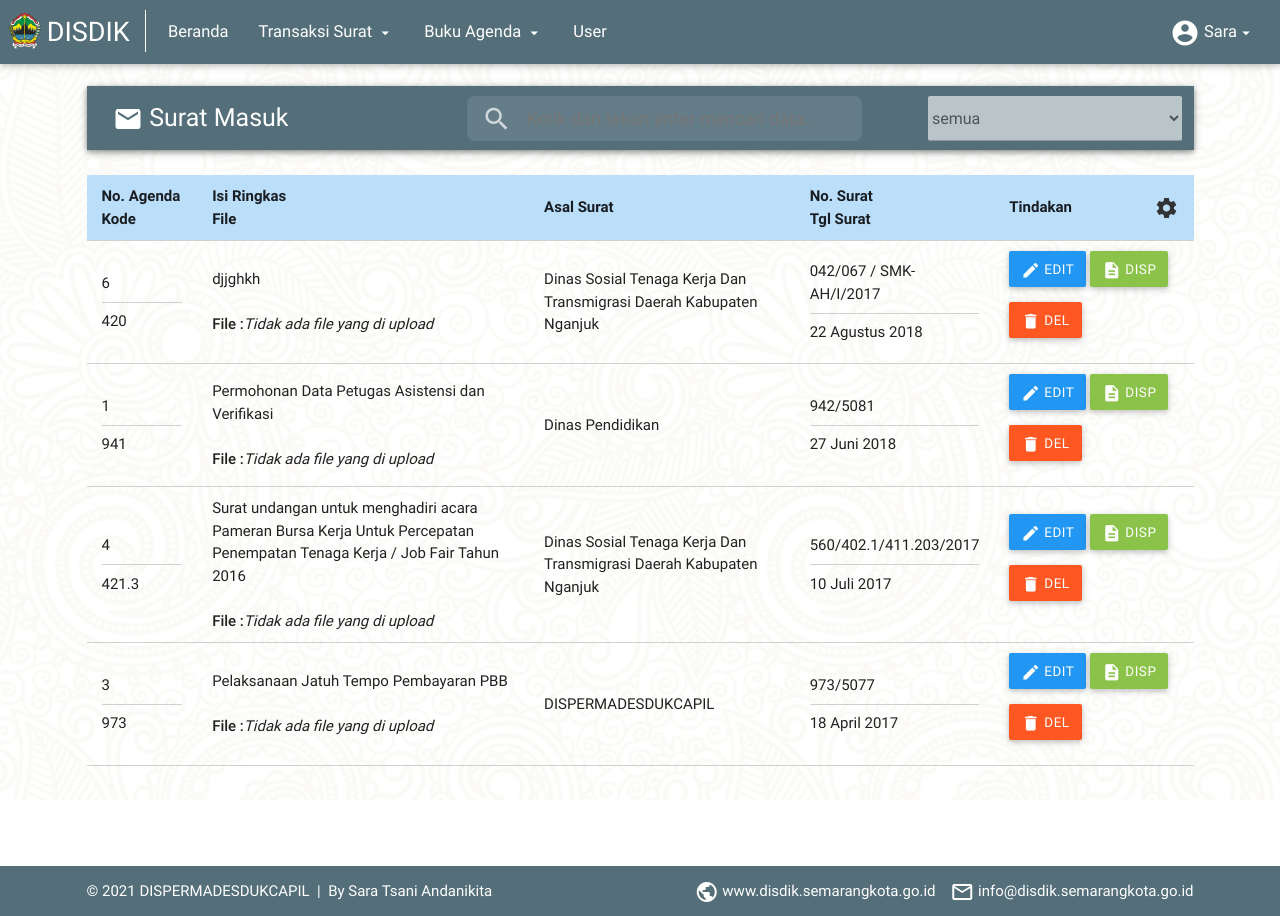
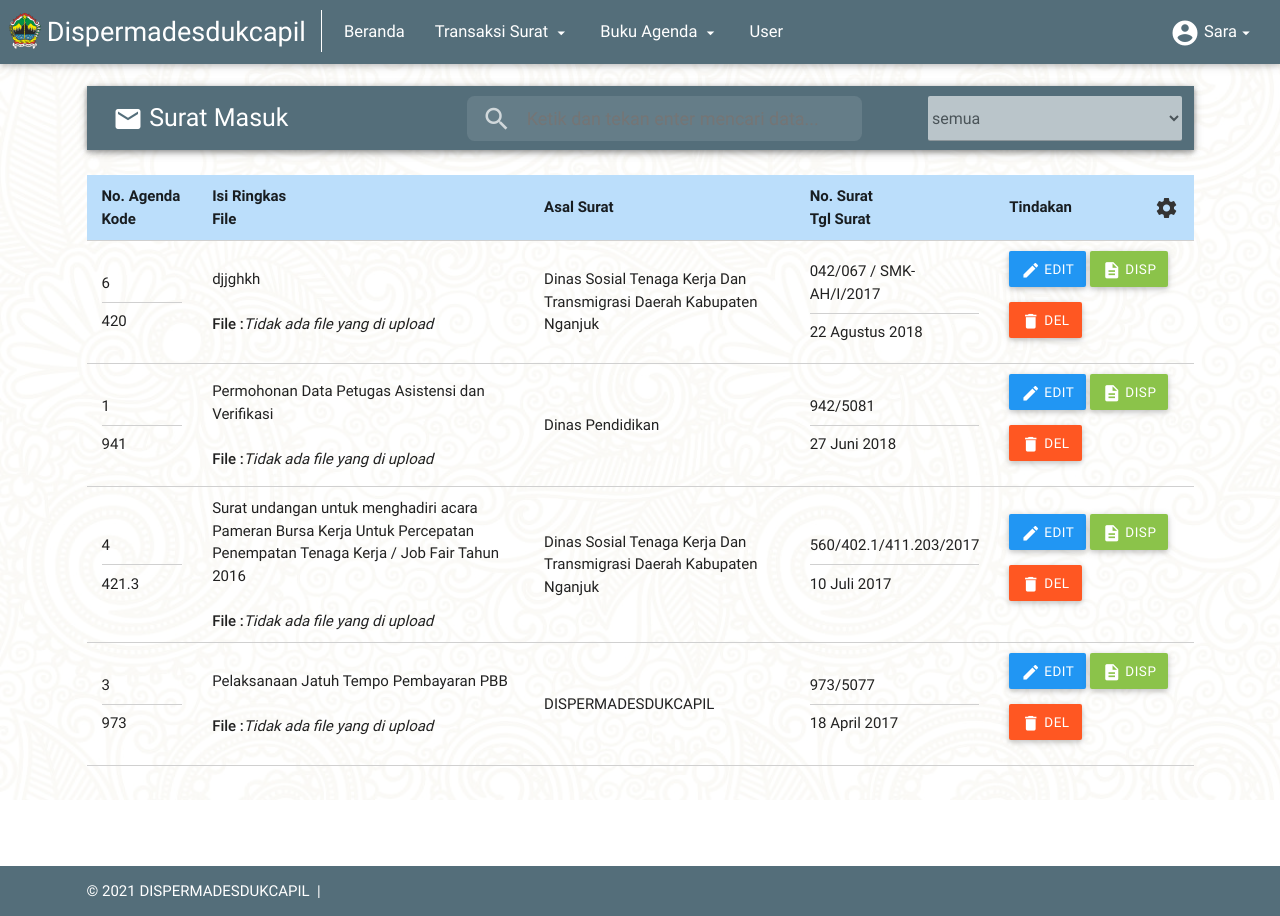
Before and after one commit to yogabraman/surat, a PHP site: page /admin.php?page=tsm in a window 1280 px wide. Run offline with PHP 8.4, Linux system fonts and the light colour scheme; a user stored in the database is signed in; data comes from the database, SQL or seed files in the repository; data that the repository does not hold is empty.

Commit message:
fix title

```diff
--- a/include/footer.php
+++ b/include/footer.php
@@ -18,11 +18,11 @@ if (!empty($_SESSION['admin'])) {
             <div class="container" id="footer">
 
                 <span class="white-text">&copy; <?php echo date("Y"); ?>
-                    DISPERMADESDUKCAPIL &nbsp;|&nbsp; By Sara Tsani Andanikita
+                    DISPERMADESDUKCAPIL &nbsp;|&nbsp;
                 </span>
                 <div class="right hide-on-small-only">
-                    <i class="material-icons md-12">public</i> www.disdik.semarangkota.go.id &nbsp;&nbsp;
-                    <i class="material-icons">mail_outline</i> info@disdik.semarangkota.go.id
+                    <!-- <i class="material-icons md-12">public</i> www.disdik.semarangkota.go.id &nbsp;&nbsp;
+                    <i class="material-icons">mail_outline</i> info@disdik.semarangkota.go.id -->
                 </div>
             </div>
         </div>
--- a/include/menu.php
+++ b/include/menu.php
@@ -10,7 +10,7 @@ if (!empty($_SESSION['admin'])) {
 
             <!-- Menu on large screen START -->
             <ul class="center hide-on-med-and-down" id="nv">
-                <li><a href="./" class="ams hide-on-med-and-down"><img class="logo1" src="./asset/img/jateng.png" /> DISDIK</a></li>
+                <li><a href="./" class="ams hide-on-med-and-down"><img class="logo1" src="./asset/img/jateng.png" /> Dispermadesdukcapil</a></li>
                 <li>
                     <div class="grs">
                         </>
```
